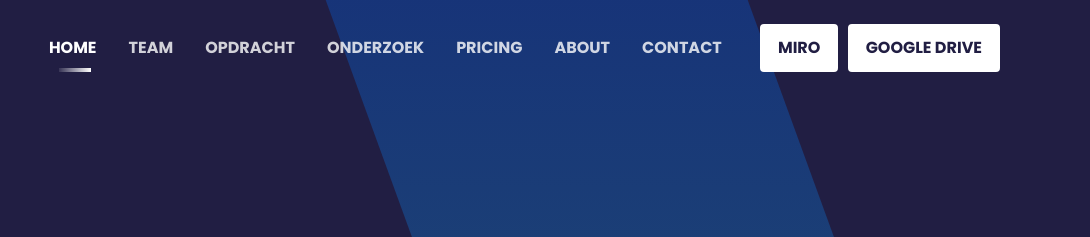
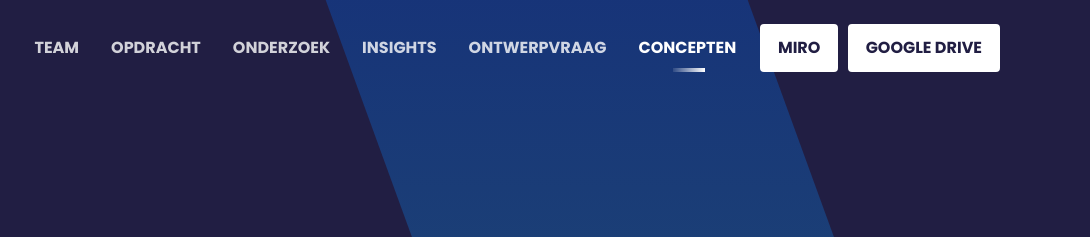
Before and after one commit to HR-Medialab-Team-FireNuggets/OnePager, a plain HTML site: page index.html in a window 1280 px wide. Shown: the top 237 px of the page, 190-1280 px from the left. Drawn offline with Linux system fonts and the light colour scheme.

Commit message:
navbar fix

```diff
--- a/index.html
+++ b/index.html
@@ -79,13 +79,12 @@
 
                         <div class="collapse navbar-collapse sub-menu-bar" id="navbarTwo">
                             <ul class="navbar-nav m-auto">
-                                <li class="nav-item active"><a class="page-scroll" href="#home">home</a></li>
                                 <li class="nav-item"><a class="page-scroll" href="#team">Team</a></li>
                                 <li class="nav-item"><a class="page-scroll" href="#opdracht">Opdracht</a></li>
                                 <li class="nav-item"><a class="page-scroll" href="#onderzoek">Onderzoek</a></li>
-                                <li class="nav-item"><a class="page-scroll" href="#pricing">Pricing</a></li>
-                                <li class="nav-item"><a class="page-scroll" href="#about">About</a></li>
-                                <li class="nav-item"><a class="page-scroll" href="#contact">Contact</a></li>
+                                <li class="nav-item"><a class="page-scroll" href="#insights">Insights</a></li>
+                                <li class="nav-item"><a class="page-scroll" href="#ontwerpvraag">Ontwerpvraag</a></li>
+                                <li class="nav-item"><a class="page-scroll" href="#concepten">Concepten</a></li>
                             </ul>
                         </div>
 
@@ -307,7 +306,7 @@
 
     <!--====== ABOUT PART START ======-->
 
-    <section id="inzichten" class="about-area features-area">
+    <section id="insights" class="about-area features-area">
         <div class="container">
             <div class="row justify-content-center">
                 <div class="col-lg-12 mr-50">
```
